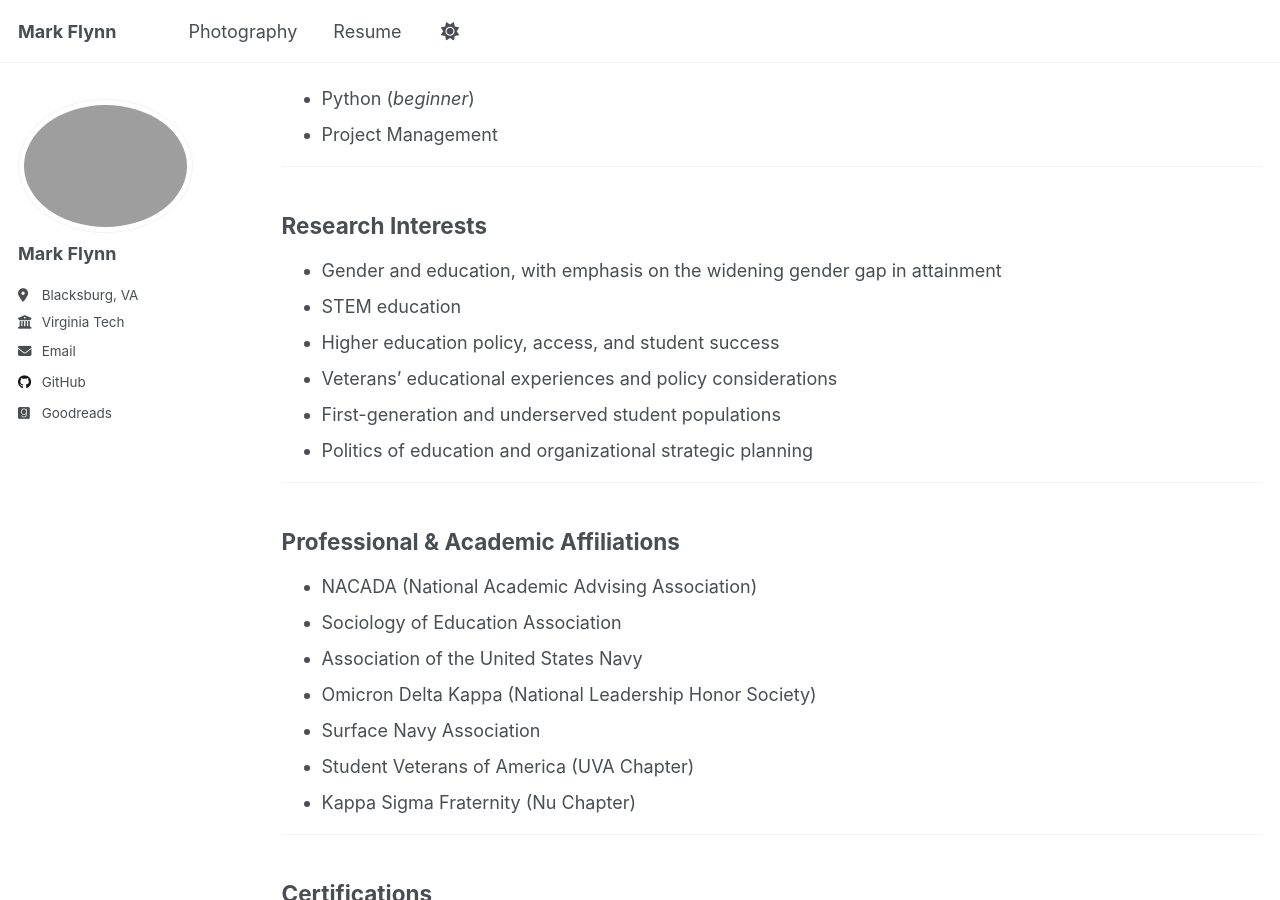
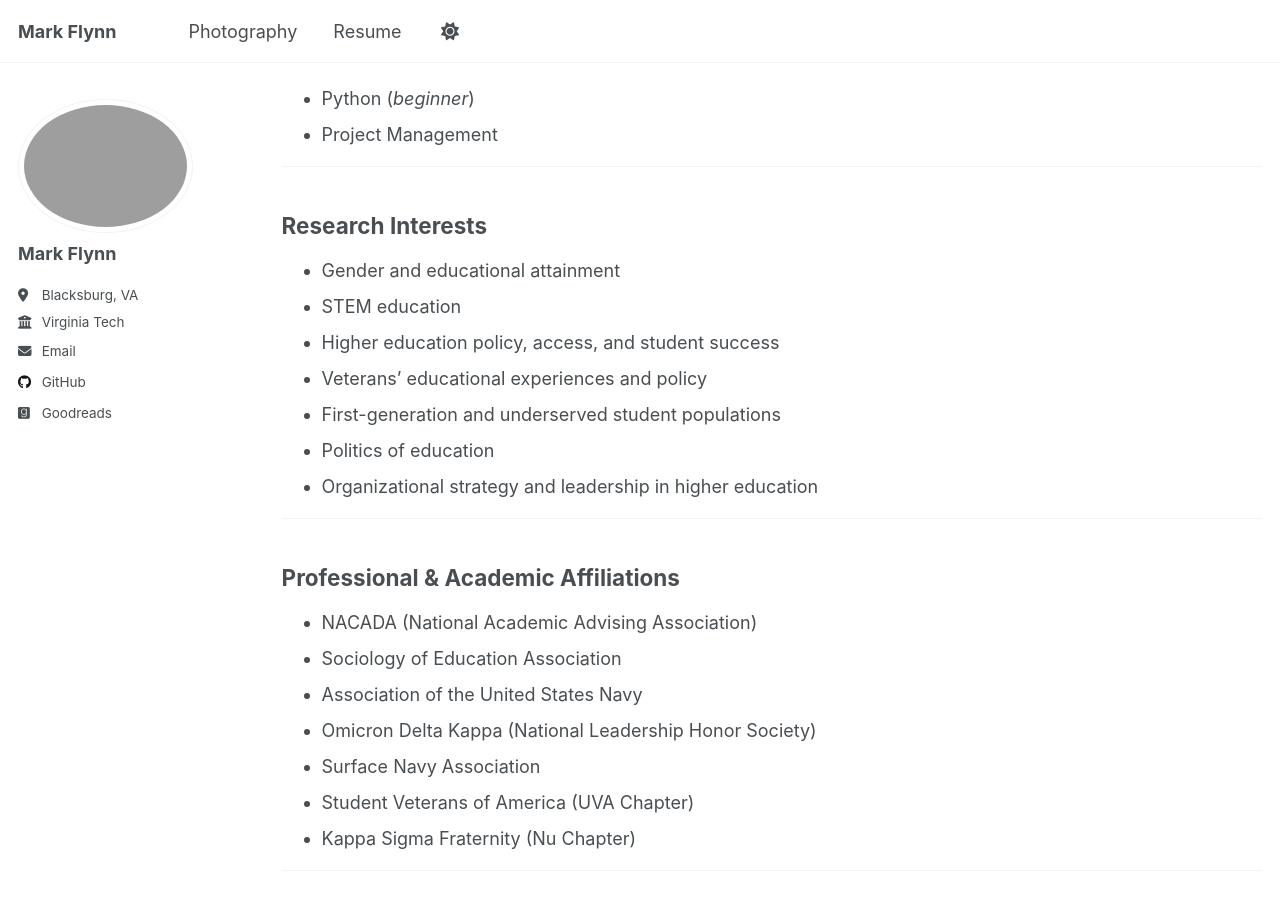
Before and after one commit to markbflynn/markbflynn.github.io, a Jekyll site: the page built from _pages/resume.md, in a window 1280 px wide and 900 px high, scrolled down 1010 px. Built offline with Jekyll 4.4.1, drawn with Linux system fonts in a browser that asks for light colours; a script that is not in the unit is left out.

Commit message:
Update resume.md

```diff
--- a/_pages/resume.md
+++ b/_pages/resume.md
@@ -52,12 +52,13 @@ _April 2020 – July 2021 (Reserves)_
 ---
 ## Research Interests
 
-- Gender and education, with emphasis on the widening gender gap in attainment
+- Gender and educational attainment
 - STEM education
 - Higher education policy, access, and student success
-- Veterans’ educational experiences and policy considerations
+- Veterans’ educational experiences and policy
 - First-generation and underserved student populations
-- Politics of education and organizational strategic planning
+- Politics of education
+- Organizational strategy and leadership in higher education
 
 ---
 ## Professional & Academic Affiliations
```
